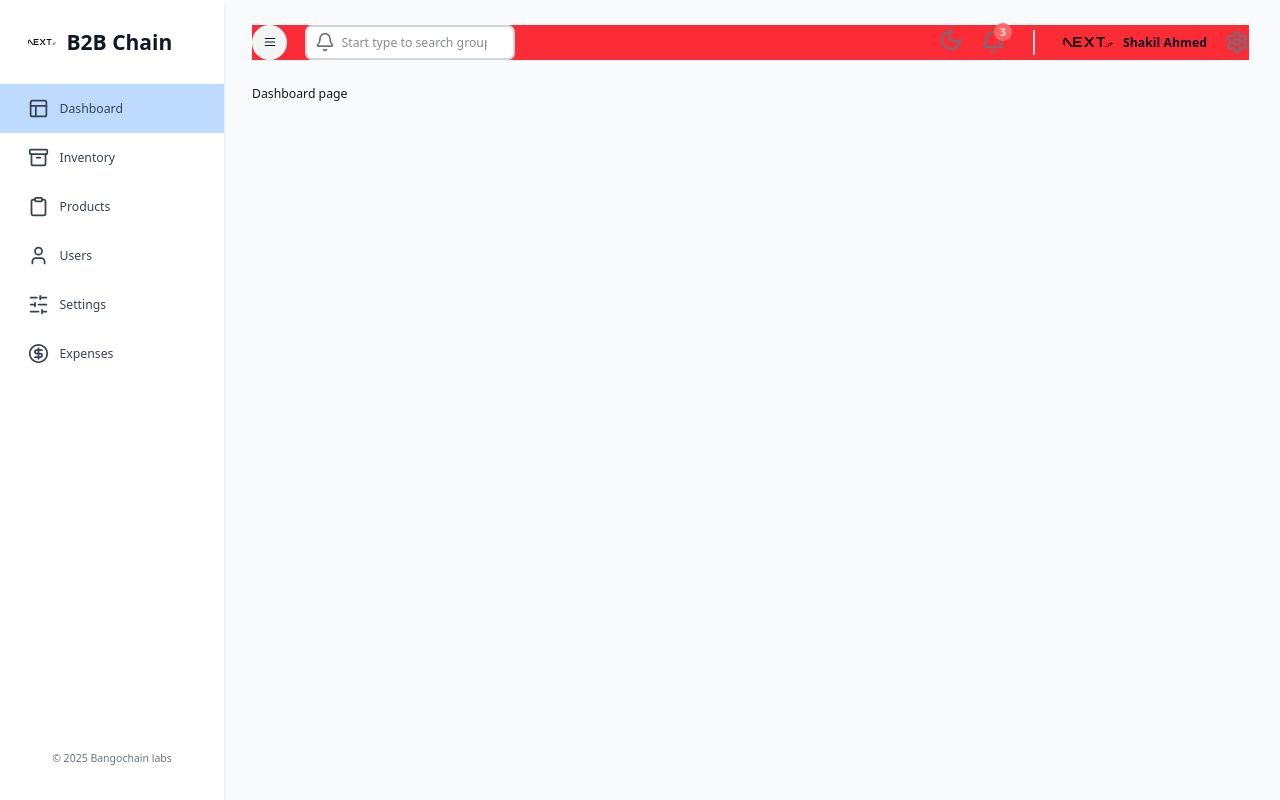
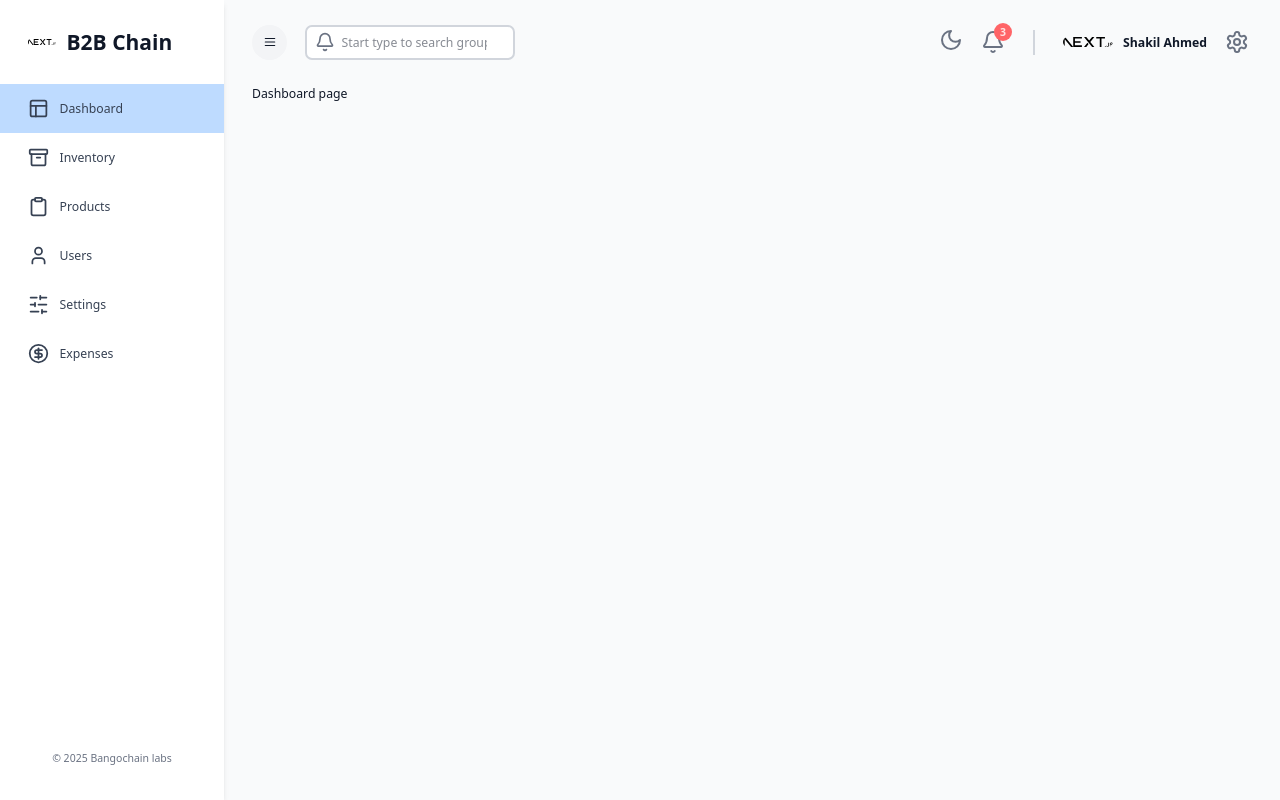
Before and after one commit to ahmedshakil29/b2b-market, a Next.js app: page / in a window 1280 px wide. Built offline with nearby package versions, Linux system fonts and the light colour scheme; no server answers.

Commit message:
Update index.tsx

```diff
--- a/src/app/(components)/Navbar/index.tsx
+++ b/src/app/(components)/Navbar/index.tsx
@@ -105,9 +105,10 @@ const Navbar = () => {
   const toggleDarkMode = () => {
     dispatch(setIsDarkMode(!isDarkMode));
   };
+  // bg-red-500
 
   return (
-    <div className="flex justify-between items-center w-full mb-7 bg-red-500">
+    <div className="flex justify-between items-center w-full mb-7">
       {/* LEFT SIDE */}
       <div className="flex justify-between items-center gap-5">
         <button
```
